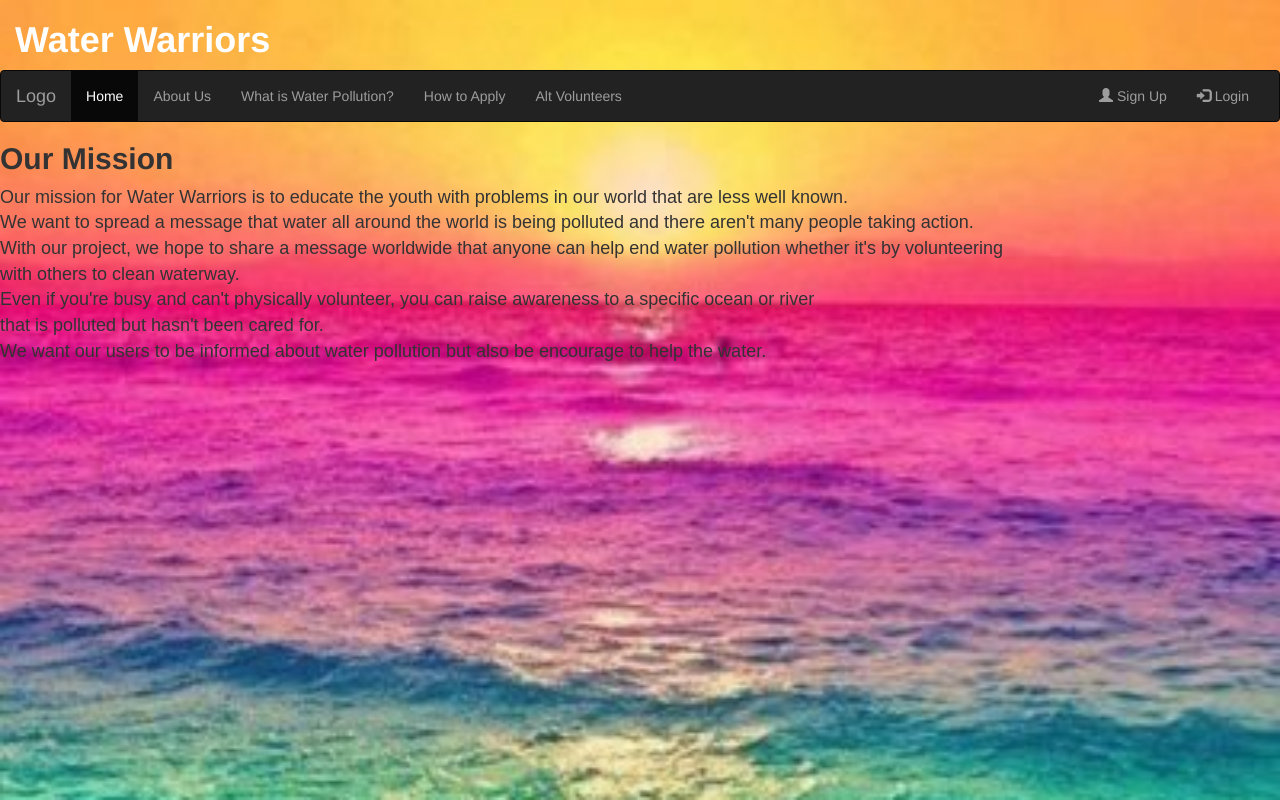
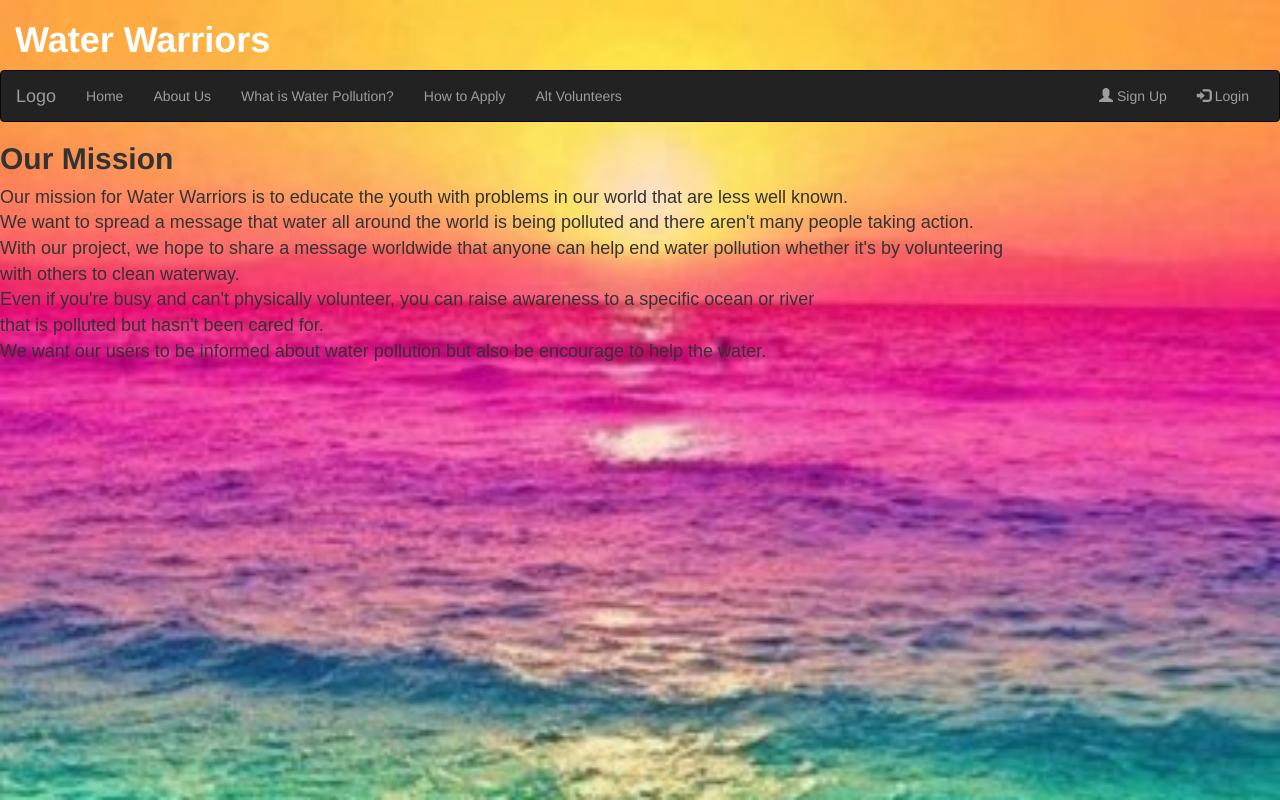
Before and after one commit to lisettetapia15/waterwarriors.github.io, a plain HTML site: page index.html in a window 1280 px wide. Drawn offline with nearby package versions, Linux system fonts and the light colour scheme; files whose address does not match are found by name.

Commit message:
Update index.html

```diff
--- a/index.html
+++ b/index.html
@@ -26,7 +26,7 @@
     </div>
     <div class="collapse navbar-collapse" id="myNavbar">
       <ul class="nav navbar-nav">
-        <li class="active"><a href="#" onclick="window.location='index.html'">Home</a></li>
+        <li><a href="#" onclick="window.location='index.html'">Home</a></li>
         <li><a href="#" onclick="window.location='aboutus.html'">About Us</a></li>
         <li><a href="#" onclick="window.location='aboutwaterpollution.html'">What is Water Pollution?</a></li>
         <li><a href="#" onclick="window.location='howtoapply.html'">How to Apply</a></li>
```
